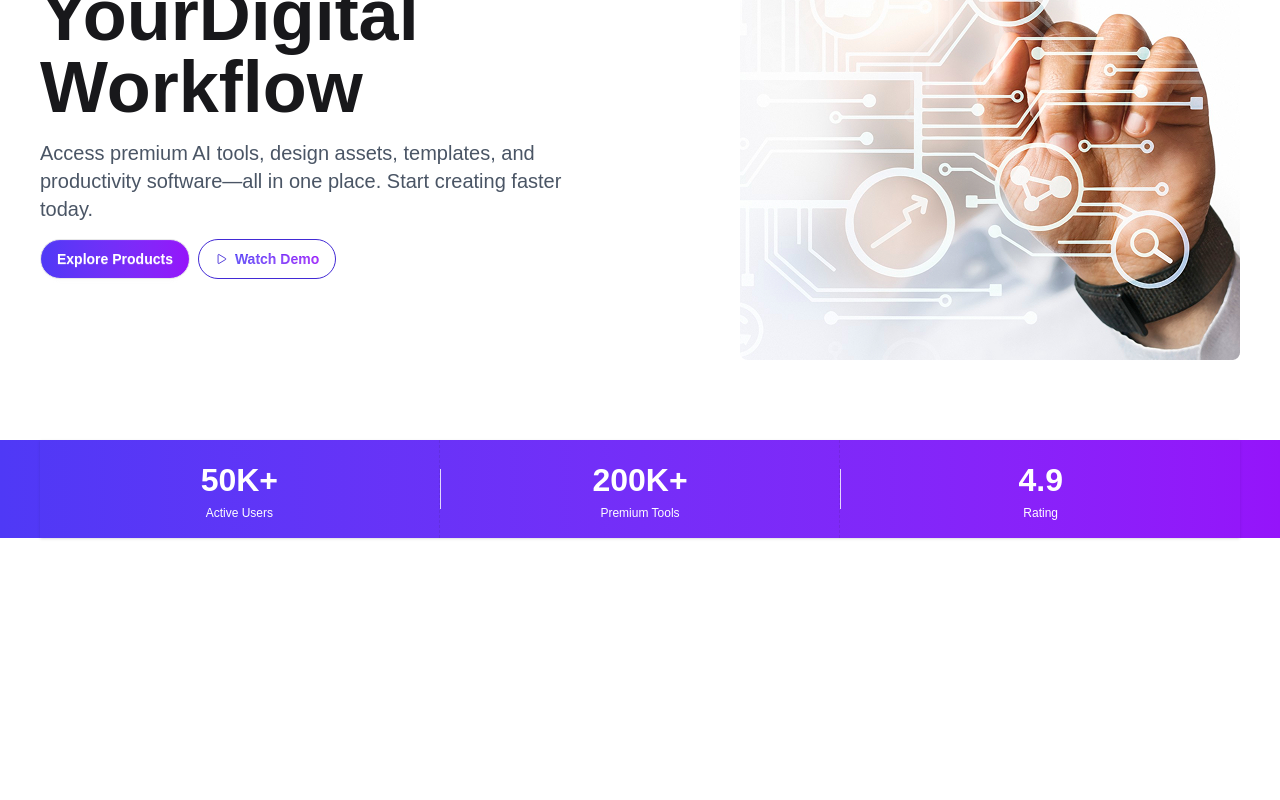
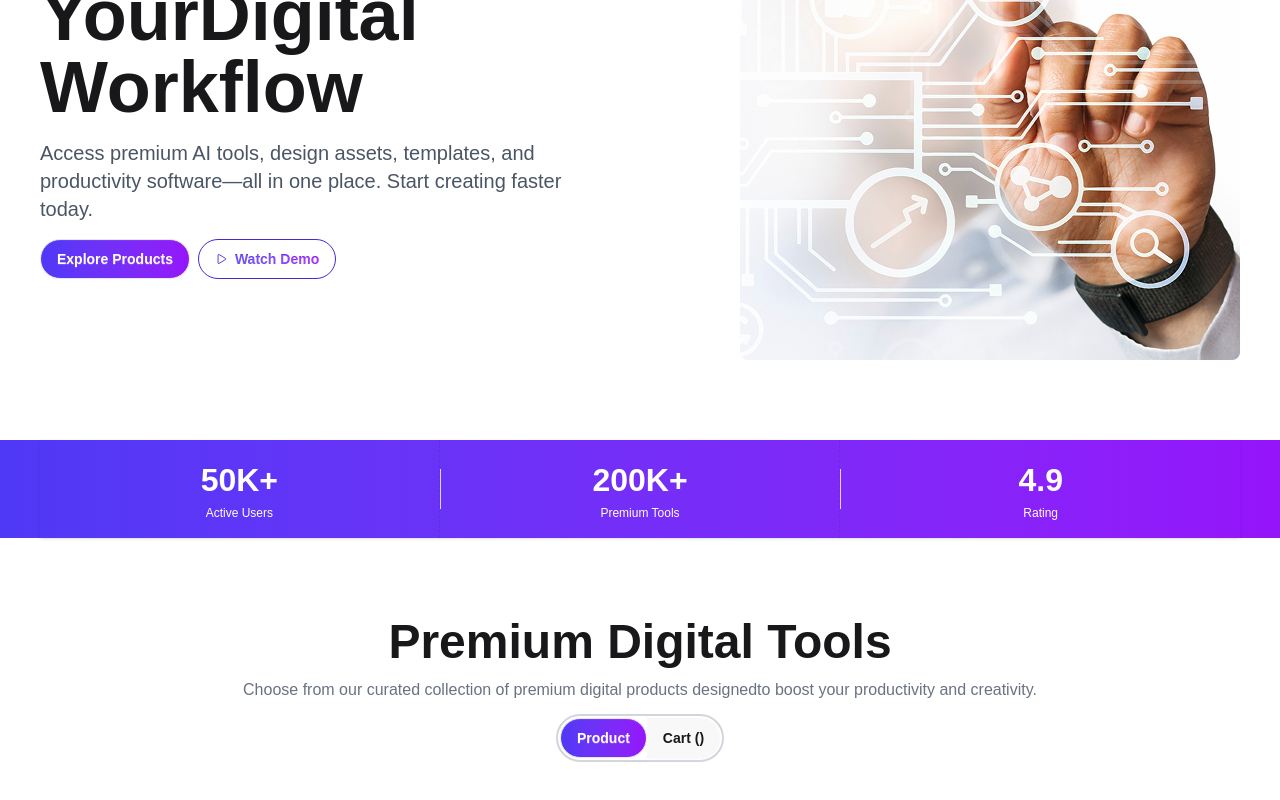
Before and after one commit to shkMahdi/A6-DigiTools-Platform, a React (Vite) app: page / in a window 1280 px wide. Shown: the part 374-1174 px from the top of the page. Before the commit the page ends 992 px from the top, so only its background shows below. Built offline with nearby package versions, Linux system fonts and the light colour scheme.

Commit message:
toggle function implemented

```diff
--- a/src/App.jsx
+++ b/src/App.jsx
@@ -1,6 +1,7 @@
 import './App.css'
 import Banner from './assets/Components/Homepage/Banner'
 import Navbar from './assets/Components/Homepage/Navbar'
+import ProductGallary from './assets/Components/Homepage/ProductGallary'
 import Stat from './assets/Components/Homepage/Stat'
 function App() {
 
@@ -17,6 +18,9 @@ function App() {
             <Stat></Stat>
         </section>
       </header>
+      <main>
+        <ProductGallary></ProductGallary>
+      </main>
     </>
   )
 }
--- a/src/assets/Components/Homepage/Banner.jsx
+++ b/src/assets/Components/Homepage/Banner.jsx
@@ -20,9 +20,9 @@ const Banner = () => {
                         <button className="btn bg-linear-to-r from-[#4F39F6] to-[#9514FA] text-white btn-sm md:btn-md rounded-3xl">
                             Explore Products
                         </button>
-                        <button className="btn btn-outline btn-primary btn-sm md:btn-md rounded-3xl">
+                        <button className="btn btn-outline btn-primary btn-sm md:btn-md rounded-3xl hover:text-white">
                             <IoPlayOutline />
-                            <span className='bg-linear-to-r from-[#4F39F6] to-[#9514FA] bg-clip-text text-transparent'>  Watch Demo</span>
+                            <span className='bg-linear-to-r from-[#4F39F6] to-[#9514FA] bg-clip-text text-transparent hover:text-white'>Watch Demo</span>
                         </button>
                     </div>
                 </div>
--- /dev/null
+++ b/src/assets/Components/Homepage/ProductGallary.jsx
@@ -0,0 +1,29 @@
+import React, { useState } from 'react';
+
+const ProductGallary = () => {
+    const [tab, setTab] = useState("product");
+
+    return (
+        <div className='w-[95%] md:max-w-300 mx-auto mb-20'>
+            <div className='grid grid-cols-1 gap-3 justify-center items-center text-center'>
+                <p className='text-xl md:text-5xl font-bold'>Premium Digital Tools</p>
+                <p className='text-gray-500'>
+                    Choose from our curated collection of premium digital products designedto boost your productivity and creativity.
+                </p>
+                {/* buttons */}
+                <div className='p-0.5 border-2 border-gray-300 rounded-3xl w-fit mx-auto'>
+                    <button onClick={() => setTab("product")}
+                        className={`btn ${tab === 'product' ? "bg-linear-to-r from-[#4F39F6] to-[#9514FA] text-white" : "rounded-r-none border-none"} btn-sm md:btn-md rounded-3xl hover:bg-transparent`}>
+                        Product
+                    </button>
+                    <button onClick={() => setTab("cart")}
+                        className={`btn ${tab === 'cart' ? "bg-linear-to-r from-[#4F39F6] to-[#9514FA] text-white" : "rounded-l-none border-none"} btn-sm md:btn-md rounded-3xl hover:bg-transparent`}>
+                        Cart ()
+                    </button>
+                </div>
+            </div>
+        </div>
+    );
+};
+
+export default ProductGallary;
```
